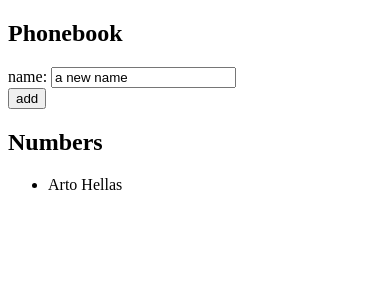
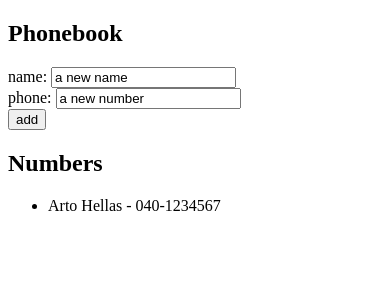
Before and after one commit to naiiiden/fullstackopen, a React (Create React App) app in the folder part2/phonebook/: page / in a window 390 px wide. Shown: the top 300 px of the page. Built offline with nearby package versions, Linux system fonts and the light colour scheme.

Commit message:
phonebook 2.8 step4 add number

```diff
--- a/part2/phonebook/src/App.js
+++ b/part2/phonebook/src/App.js
@@ -2,19 +2,23 @@
 
 const App = () => {
   const [persons, setPersons] = useState([
-    { name: 'Arto Hellas' }
+    { name: 'Arto Hellas',
+      number: '040-1234567',
+    }
   ]);
   const [newName, setNewName] = useState('a new name');
+  const [newNumber, setNewNumber] = useState('a new number');
 
   const addName = (e) => {
     e.preventDefault();
     console.log('btn click', e.target);
-    const nameObj = {
+    const personObj = {
       name: newName,
+      number: newNumber,
     }
-    const sameName = persons.find((person) => person.name === nameObj.name);
+    const sameName = persons.find((person) => person.name === personObj.name);
     if (!sameName) {
-      setPersons(persons.concat(nameObj));
+      setPersons(persons.concat(personObj));
       setNewName('');
     } else {
       alert(`${newName} is already added to phonebook`);
@@ -27,12 +31,18 @@
     setNewName(e.target.value);
   }
 
+  const handleNumberChange = (e) => {
+    setNewNumber(e.target.value);
+  }
+
   return (
     <div>
       <h2>Phonebook</h2>
       <form onSubmit={addName}>
         <div>
           name: <input value={newName} onChange={handleNameChange}/>
+          <br/>
+          phone: <input value={newNumber} onChange={handleNumberChange}/>
         </div>
         <div>
           <button type="submit">add</button>
@@ -40,7 +50,7 @@
       </form>
       <h2>Numbers</h2>
       <ul>
-        {persons.map(person => <li key={person.name}>{person.name}</li>)}
+        {persons.map(person => <li key={person.name}>{person.name} - {person.number}</li>)}
       </ul>
     </div>
   )
```
